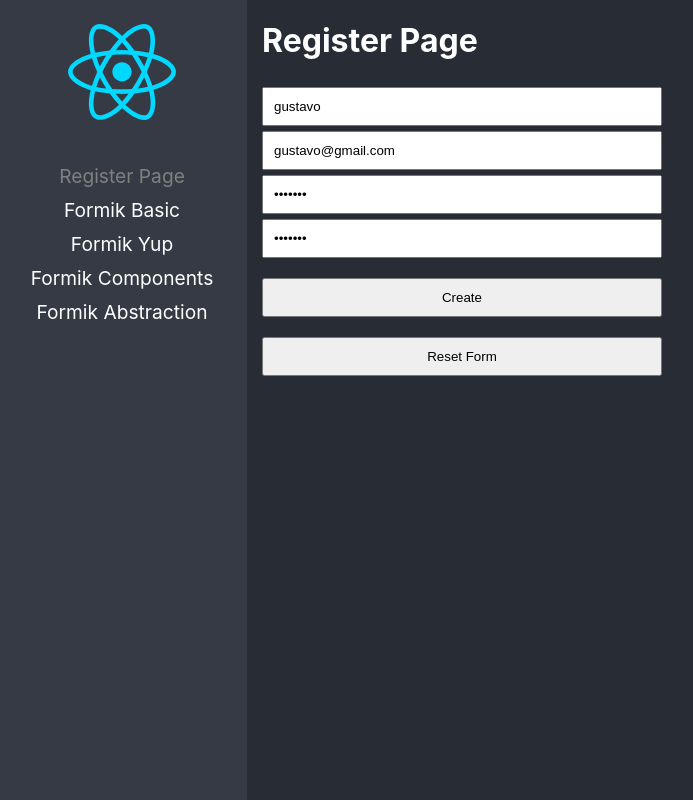
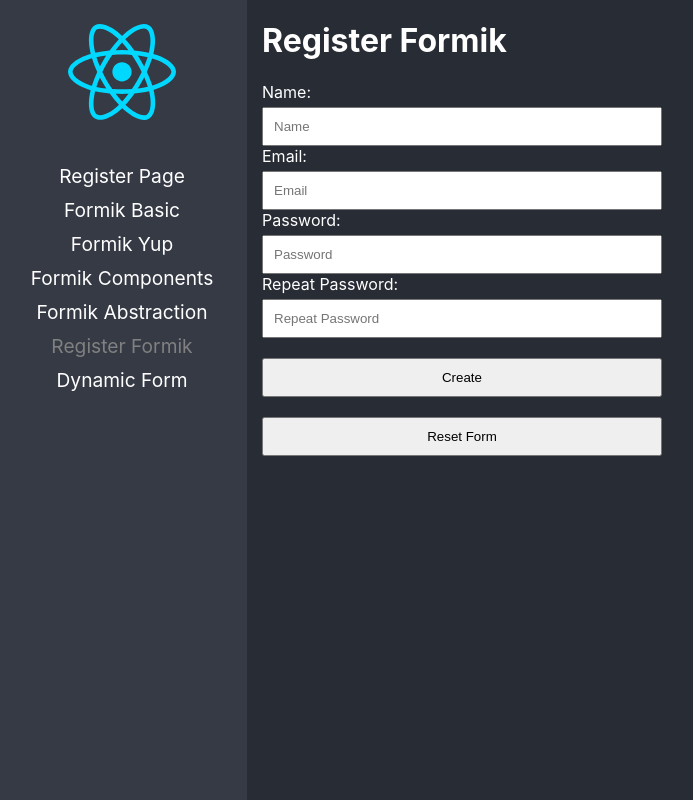
Before and after one commit to Gus2797/react-adv, a React (Vite) app: page /formik-register in a window 1280 px wide. Before the commit this address led to /register. Shown: the whole page, without its empty margins (3-696 px from the left). Built offline with nearby package versions, Linux system fonts and the light colour scheme.

Commit message:
Dynamic forms ready

```diff
--- /dev/null
+++ b/src/03-forms/data/custom-form.json
@@ -0,0 +1,60 @@
+[
+    {
+        "type": "input",
+        "name": "firstName",
+        "placeholder": "Gustavo",
+        "label": "First Name",
+        "value": "",
+        "validations": [
+            {
+                "type": "required"
+            },
+            {
+                "type": "minLength"
+            }
+        ]
+    },
+    {
+        "type": "input",
+        "name": "lastName",
+        "placeholder": "Hernandez",
+        "label": "Last Name",
+        "value": "",
+        "validations": [
+            {
+                "type": "required"
+            }
+        ]
+    },
+    {
+        "type": "email",
+        "name": "email",
+        "placeholder": "ghdzplus@gmail.com",
+        "label": "Email",
+        "value": "",
+        "validations": [
+            {
+                "type": "required"
+            },
+            {
+                "type": "email"
+            }
+        ]
+    },
+    {
+        "type": "select",
+        "name": "favoriteGame",
+        "label": "Favorite Game",
+        "value": "",
+        "options": [
+            { "id": 1, "label": "Super Smash"},
+            { "id": 2, "label": "Metal Gear"},
+            { "id": 3, "label": "Resident Evil"}
+        ],
+        "validations": [
+            {
+                "type": "required"
+            }
+        ]
+    }
+]
--- /dev/null
+++ b/src/03-forms/pages/DynamicForm.tsx
@@ -0,0 +1,87 @@
+import { Formik, Form } from "formik";
+import { MySelect, MyTextInput } from "../components";
+import formJson from '../data/custom-form.json';
+import * as Yup from 'yup';
+
+export const DynamicForm = () => {
+
+    const initialValues: { [key: string]: any } = {};
+    const requiredFields: { [key: string]: any } = {};
+
+    for (const input of formJson) {
+        initialValues[ input.name ] = input.value;
+
+        if ( !input.validations ) continue;
+
+        let schema = Yup.string();
+
+        for (const rule of input.validations) {
+            if ( rule.type === 'required' ) {
+                schema = schema.required('Este campo es requerido');
+            }
+
+            if ( rule.type === 'minLength' ) {
+                schema = schema.min( (rule as any).value || 2, `Minimo debe contener ${(rule as any).value || 2} caracteres`);
+            }
+
+            if ( rule.type === 'email' ) {
+                schema = schema.email('El correo no tiene un formato valido');
+            }
+        }
+
+        requiredFields[ input.name ] = schema;
+    }
+
+    const validationSchema = Yup.object({ ...requiredFields });
+
+    return (
+        <div>
+            <h1>Dynamic Form</h1>
+
+            <Formik
+                initialValues={ initialValues }
+                onSubmit={( values ) => {
+                    console.log( values );
+                }}
+                validationSchema={ validationSchema }
+            >
+                { () => (
+                    <Form>
+                        { formJson.map( ({ type, name, placeholder, label, options }) =>  {
+
+                            if ( type === 'input' || type === 'password' || type === 'email' ) {
+                                return <MyTextInput
+                                            key={ name }
+                                            type={ type as any }
+                                            name={name}
+                                            label={label}
+                                            placeholder={ placeholder }
+                                        />
+                            } else if ( type === 'select' ) {
+                                return (
+                                    <MySelect
+                                        key={ name }
+                                        label={ label }
+                                        name={ name }
+                                    >
+                                        <option value="">Select an option</option>
+                                        {
+                                            options?.map( ({ id, label }) => (
+                                                <option key={ id } value={ id }>{ label }</option>
+                                            ))
+                                        }
+                                    </MySelect>
+                                )
+                            }
+
+                            throw new Error(`EL type: ${ type }, no es soportado`);
+
+                        })}
+
+                        <button type="submit">Submit</button>
+                    </Form>
+                )}
+            </Formik>
+        </div>
+    )
+}
--- a/src/03-forms/pages/FormikComponents.tsx
+++ b/src/03-forms/pages/FormikComponents.tsx
@@ -40,7 +40,7 @@
                 }
             >
 
-                { ( formik ) => (
+                { () => (
                         <Form>
                             <label htmlFor="firstName">First Name</label>
                             <Field type="text" name="firstName" placeholder="First Name"/>
--- /dev/null
+++ b/src/03-forms/pages/RegisterFormik.tsx
@@ -0,0 +1,57 @@
+import { Form, Formik } from 'formik';
+import * as Yup from 'yup';
+import '../styles/styles.css';
+import { MyTextInput } from '../components';
+
+export const RegisterFormik = () => {
+
+    return (
+        <div>
+            <h1>Register Formik</h1>
+
+            <Formik
+                initialValues={{
+                    name: '',
+                    email: '',
+                    password1: '',
+                    password2: '',
+                }}
+                onSubmit={ ( values ) => {
+                    console.log( values );
+                }}
+                validationSchema={Yup.object({
+                    name: Yup.string()
+                                .required('Requerido')
+                                .min(2,'El nombre debe contener 2 caracteres o mas')
+                                .max(15,'El nombre debe contener menos de 15 caracteres'),
+                    email: Yup.string()
+                                .required('Requerido')
+                                .email('El correo no tiene un formato valido'),
+                    password1: Yup.string()
+                                .required('Requerido')
+                                .min(6,'Debe contener minimo 6 caracteres'),
+                    password2: Yup.string()
+                                .required('Requerido')
+                                .oneOf([ Yup.ref('password1') ], 'Las contraseñas no son iguales'),
+                })}
+            >
+            { ( { handleReset } ) => (
+                    <Form>
+                        <MyTextInput label="Name:" name="name" type="text" placeholder="Name"/>
+
+                        <MyTextInput label="Email:" name="email" type="text" placeholder="Email"/>
+
+                        <MyTextInput label="Password:" name="password1" type="password" placeholder="Password"/>
+
+                        <MyTextInput label="Repeat Password:" name="password2" type="password" placeholder="Repeat Password"/>
+
+                        <button type="submit">Create</button>
+
+                        <button type="button" onClick={ handleReset }>Reset Form</button>
+                    </Form>
+                )
+            }
+            </Formik>
+        </div>
+    )
+}
--- a/src/03-forms/pages/index.ts
+++ b/src/03-forms/pages/index.ts
@@ -1,5 +1,7 @@
+export { DynamicForm } from "./DynamicForm";
 export { FormikAbstraction } from "./FormikAbstraction";
 export { FormikBasicPage } from "./FormikBasicPage";
 export { FormikComponents } from "./FormikComponents";
 export { FormikYupPage } from "./FormikYupPage";
+export { RegisterFormik } from "./RegisterFormik";
 export { RegisterPage } from "./RegisterPage";
--- a/src/routes/Navigation.tsx
+++ b/src/routes/Navigation.tsx
@@ -7,6 +7,8 @@
   FormikYupPage,
   FormikComponents,
   FormikAbstraction,
+  RegisterFormik,
+  DynamicForm,
 } from '../03-forms/pages';
 
 import logo from '../assets/react.svg';
@@ -33,6 +35,12 @@
             <li>
               <NavLink to="/formik-abstraction" className={ ({ isActive }) => isActive ? "nav-active" : "" }>Formik Abstraction</NavLink>
             </li>
+            <li>
+              <NavLink to="/formik-register" className={ ({ isActive }) => isActive ? "nav-active" : "" }>Register Formik</NavLink>
+            </li>
+            <li>
+              <NavLink to="/dynamic-form" className={ ({ isActive }) => isActive ? "nav-active" : "" }>Dynamic Form</NavLink>
+            </li>
           </ul>
         </nav>
 
@@ -42,6 +50,8 @@
           <Route path="formik-yup" element={ <FormikYupPage /> } />
           <Route path="formik-components" element={ <FormikComponents /> } />
           <Route path="formik-abstraction" element={ <FormikAbstraction /> } />
+          <Route path="formik-register" element={ <RegisterFormik /> } />
+          <Route path="dynamic-form" element={ <DynamicForm /> } />
 
           <Route path="/*" element={ <Navigate to="/register" replace /> } />
         </Routes>
```
